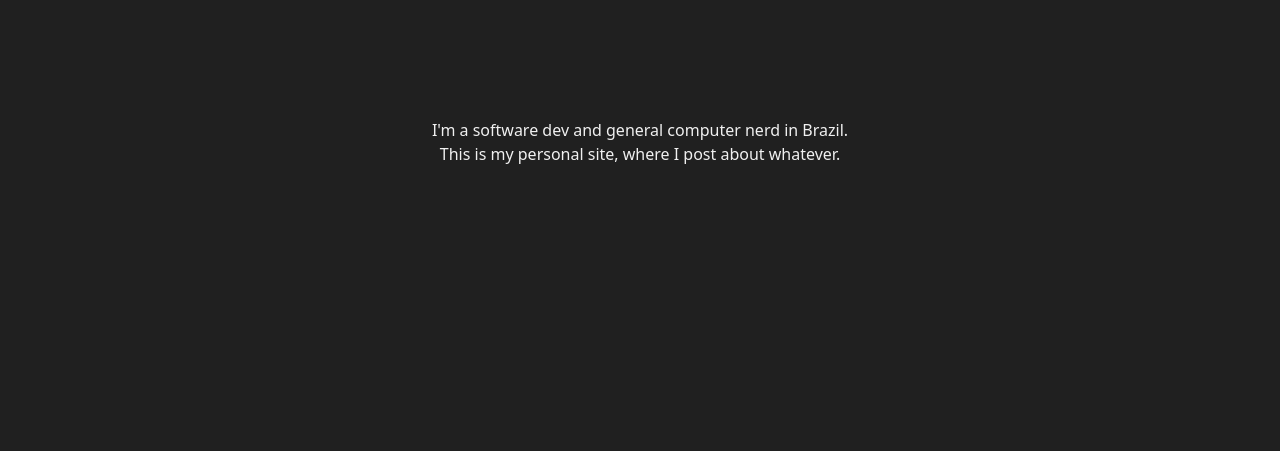
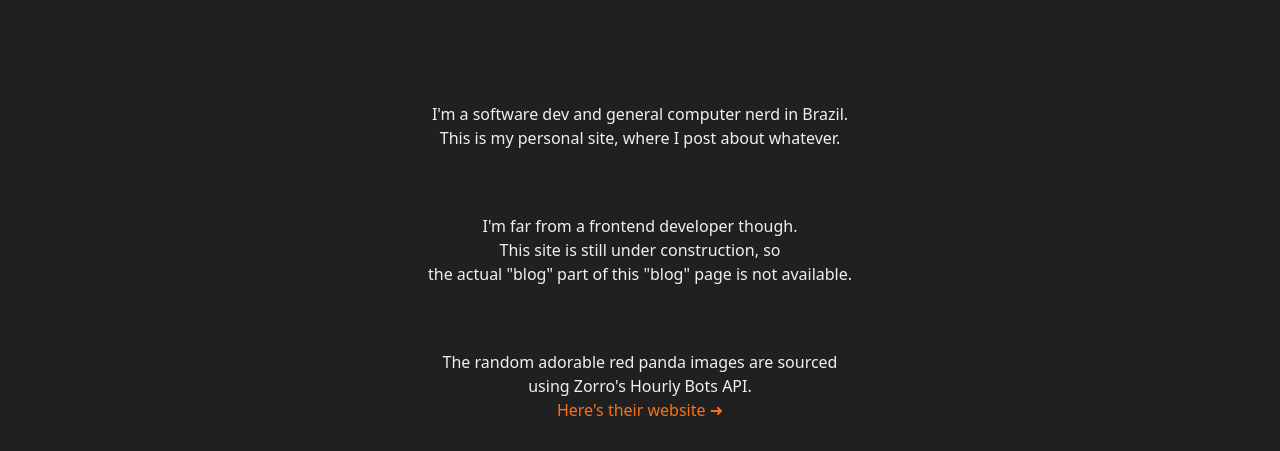
Before and after one commit to tabithamoon/tabbynet, a SvelteKit app: page / in a window 1280 px wide. Shown: the part 730-1181 px from the top of the page. Before the commit the page ends 896 px from the top, so only its background shows below. Built offline with nearby package versions, Linux system fonts and the light colour scheme; some icons are missing.

Commit message:
Added some blurbs at the bottom for release

```diff
--- a/src/routes/+page.svelte
+++ b/src/routes/+page.svelte
@@ -15,14 +15,24 @@
             </div>
         </div>
         <div class="p-8">
-            <img class="max-w-sm xl:max-w-lg" src="https://files.tabbynet.com/tabbynet/wah.jpg" alt="the wah!"/>
+            <img class="max-w-sm xl:max-w-lg xl:max-h-96" src="https://api.tinyfox.dev/img?animal=wah" alt="the wah!"/>
         </div>
     </div>
     <div class="hidden xl:flex w-full h-min pb-8">
         <i class="mi mi-arrow-down mx-auto"></i>
     </div>
 </div>
-<div class="w-full text-center pt-12">
+<div class="w-full text-center py-8">
     <p>I'm a software dev and general computer nerd in Brazil.</p>
     <p>This is my personal site, where I post about whatever.</p>
 </div>
+<div class="w-full text-center py-8">
+    <p>I'm far from a frontend developer though.</p>
+    <p>This site is still under construction, so</p>
+    <p>the actual "blog" part of this "blog" page is not available.</p>
+</div>
+<div class="w-full text-center py-8">
+    <p>The random adorable red panda images are sourced</p>
+    <p>using Zorro's Hourly Bots API.</p>
+    <a href="https://tinyfox.dev" class="text-orange-500">Here's their website ➜</a>
+</div>
```
